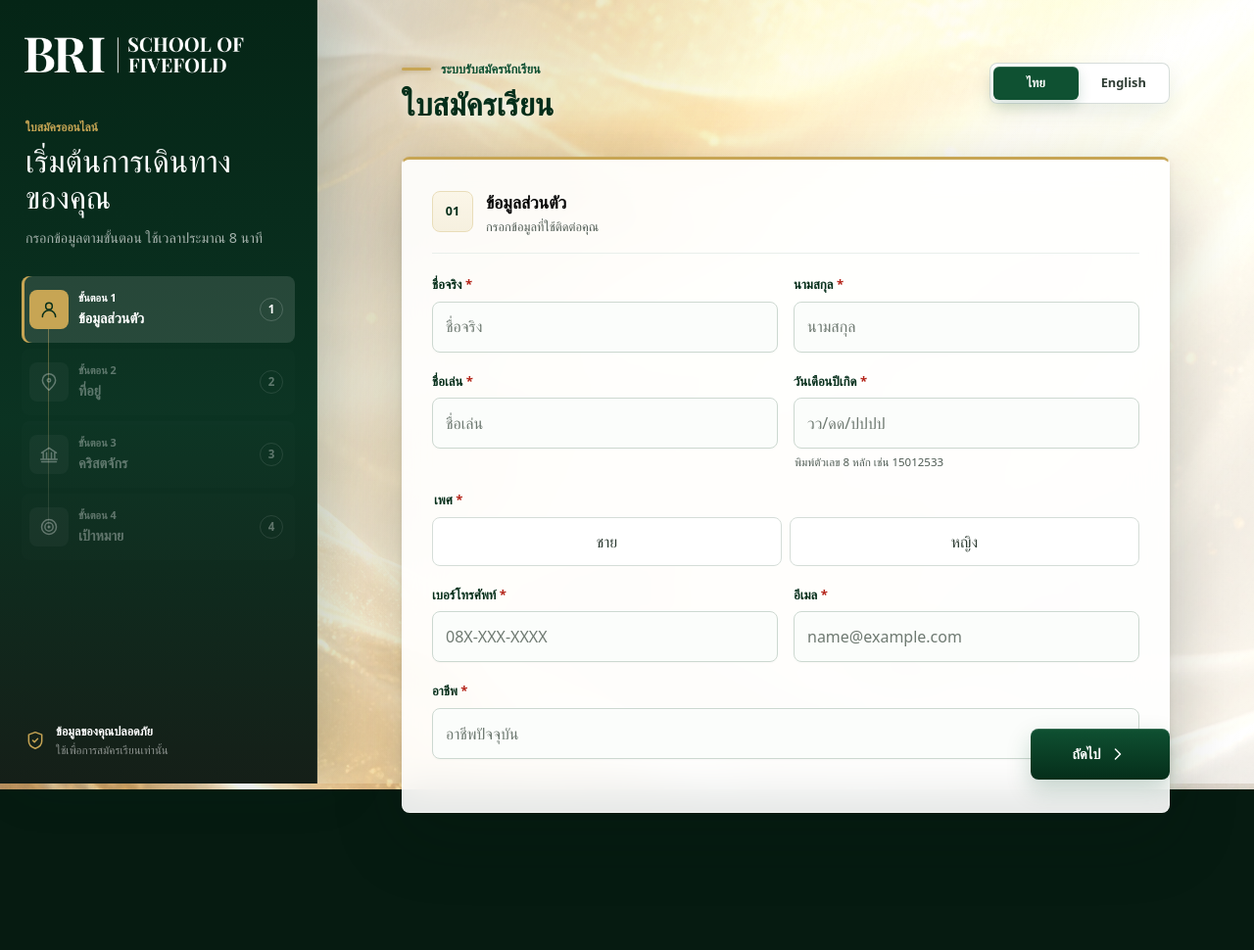
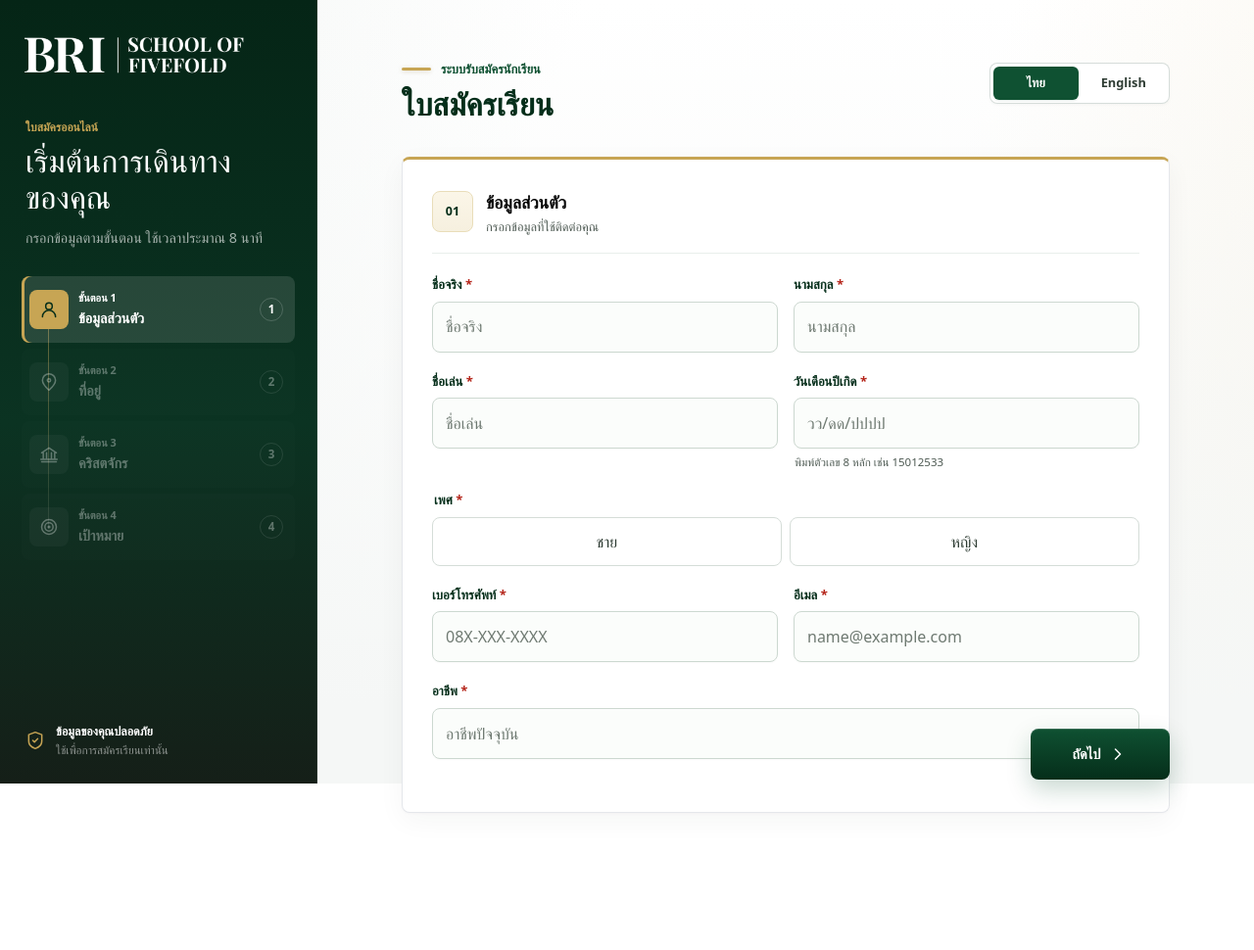
Before and after one commit to Atothegod/BRI, a Django app: page / in a window 1280 px wide. Shown: the whole page at 98% size. Run offline with Django 5.2, Linux system fonts and the light colour scheme; some web fonts are replaced.

Commit message:
Refactor CSS styles for registration and admin templates: update background colors, shadows, and clean up unused styles; fix country selection logic in JS; update CSS versioning in multiple HTML files.

```diff
--- a/backend/school/static/school/css/registration.css
+++ b/backend/school/static/school/css/registration.css
@@ -16,9 +16,8 @@
     --color-border-soft: #f3f4f6;
     --color-danger: #b42318;
     --color-danger-soft: #fff4f2;
-    --app-background-image: url("../images/app-background.jpg?v=20260828-gold-silk-sharp-1");
-    --shadow-card: 0 1px 2px rgba(5, 46, 26, 0.04), 0 12px 34px rgba(5, 46, 26, 0.08), 0 28px 70px rgba(5, 46, 26, 0.04);
-    --shadow-float: 0 -1px 0 rgba(5, 46, 26, 0.06), 0 -14px 38px rgba(5, 46, 26, 0.1);
+    --shadow-card: 0 1px 3px rgba(24, 35, 30, 0.03), 0 8px 28px rgba(24, 35, 30, 0.045);
+    --shadow-float: 0 -1px 0 rgba(24, 35, 30, 0.08), 0 -4px 16px rgba(24, 35, 30, 0.035);
     --radius-card: 8px;
     --tap-size: 48px;
     --sidebar-width: 304px;
@@ -106,7 +105,7 @@ svg {
     min-height: 100vh;
     min-height: 100dvh;
     color: var(--color-ink);
-    background: #061b11;
+    background: #ffffff;
     font-family: var(--font-primary);
     isolation: isolate;
     overflow-x: clip;
@@ -116,30 +115,12 @@ svg {
 .success-page::before,
 .dashboard-page::before {
     position: fixed;
-    inset: -6px;
+    inset: 0;
     z-index: -2;
     content: "";
-    background-image: var(--app-background-image);
-    background-position: center;
-    background-size: cover;
-    filter: saturate(1.02) contrast(1.08) brightness(1.02);
-    transform: none;
-}
-
-.registration-app::after,
-.success-page::after,
-.dashboard-page::after {
-    position: fixed;
-    inset: 0;
-    z-index: -1;
-    content: "";
     background:
-        linear-gradient(104deg, rgba(255, 255, 255, 0) 22%, rgba(255, 226, 148, 0.26) 42%, rgba(255, 255, 255, 0.42) 50%, rgba(255, 226, 148, 0.2) 58%, rgba(255, 255, 255, 0) 78%),
-        linear-gradient(120deg, rgba(3, 24, 14, 0.32), rgba(255, 255, 255, 0.08) 48%, rgba(255, 255, 255, 0.5)),
-        rgba(255, 255, 255, 0.12);
-    background-position: 130% 0, 0 0, 0 0;
-    background-size: 240% 100%, auto, auto;
-    animation: goldSilkSheen 16s ease-in-out infinite alternate;
+        linear-gradient(180deg, rgba(255, 255, 255, 0) 0%, #f5f7f6 90%),
+        linear-gradient(110deg, #f2f5f3 0%, #ffffff 38%, #ffffff 66%, #faf6ed 100%);
     pointer-events: none;
 }
 
@@ -156,7 +137,7 @@ svg {
     color: #ffffff;
     background: linear-gradient(180deg, #052516 0%, #0b3322 54%, #151f18 100%);
     border-right: 1px solid rgba(255, 255, 255, 0.08);
-    box-shadow: 20px 0 50px rgba(5, 46, 26, 0.18);
+    box-shadow: none;
     flex-direction: column;
     transform: translate3d(-102%, 0, 0);
     transition: transform 280ms cubic-bezier(0.22, 1, 0.36, 1);
@@ -628,7 +610,7 @@ svg {
     background: rgba(255, 255, 255, 0.96);
     border: 1px solid rgba(5, 46, 26, 0.16);
     border-radius: 8px;
-    box-shadow: 0 10px 22px rgba(5, 46, 26, 0.08), inset 0 1px 0 rgba(255, 255, 255, 0.86);
+    box-shadow: 0 1px 3px rgba(24, 35, 30, 0.04);
     grid-template-columns: repeat(2, minmax(0, 1fr));
     gap: 3px;
 }
@@ -661,11 +643,11 @@ svg {
 .language-option.is-selected {
     color: #ffffff;
     background: var(--color-brand-700);
-    box-shadow: 0 6px 14px rgba(15, 81, 50, 0.18), inset 0 1px 0 rgba(255, 255, 255, 0.16);
+    box-shadow: 0 1px 2px rgba(15, 81, 50, 0.12);
 }
 
 .mobile-progress {
-    position: relative;
+    position: static;
     z-index: 1;
     margin: 0 0 14px;
     padding: 10px 10px 11px;
@@ -835,13 +822,11 @@ svg {
     min-width: 0;
     max-width: 100%;
     padding: 20px 16px 108px;
-    background: rgba(255, 255, 255, 0.9);
-    border: 1px solid rgba(255, 255, 255, 0.52);
+    background: #ffffff;
+    border: 1px solid var(--color-border);
     border-top: 3px solid var(--color-gold);
     border-radius: var(--radius-card);
-    box-shadow: 0 24px 70px rgba(3, 24, 14, 0.22), 0 2px 8px rgba(5, 46, 26, 0.08);
-    -webkit-backdrop-filter: blur(18px);
-    backdrop-filter: blur(18px);
+    box-shadow: var(--shadow-card);
     animation: panelIn 360ms cubic-bezier(0.22, 1, 0.36, 1) both;
 }
 
--- a/backend/school/static/school/js/registration.js
+++ b/backend/school/static/school/js/registration.js
@@ -613,8 +613,7 @@
                 return null;
             }
             return countryData.find((country) => (
-                normalizeSearchText(country.code) === normalizedValue
-                || normalizeSearchText(country.name_en) === normalizedValue
+                normalizeSearchText(country.name_en) === normalizedValue
                 || normalizeSearchText(country.name_th, "th-TH") === normalizedValue
             )) || null;
         };
--- a/backend/school/templates/school/admin_overview_dashboard.html
+++ b/backend/school/templates/school/admin_overview_dashboard.html
@@ -4,7 +4,7 @@
 {% block title %}Admin overview | BRI School of Fivefold{% endblock %}
 
 {% block extra_css %}
-<link rel="stylesheet" href="{% static 'school/css/registration.css' %}?v=20260828-16">
+<link rel="stylesheet" href="{% static 'school/css/registration.css' %}?v=20260910-clean-light-2">
 {% endblock %}
 
 {% block content %}
--- a/backend/school/templates/school/already_registered.html
+++ b/backend/school/templates/school/already_registered.html
@@ -4,7 +4,7 @@
 {% block title %}สมัครเรียนแล้ว | BRI School of Fivefold{% endblock %}
 
 {% block extra_css %}
-<link rel="stylesheet" href="{% static 'school/css/registration.css' %}?v=20260828-16">
+<link rel="stylesheet" href="{% static 'school/css/registration.css' %}?v=20260910-clean-light-2">
 {% endblock %}
 
 {% block content %}
--- a/backend/school/templates/school/announcement_result.html
+++ b/backend/school/templates/school/announcement_result.html
@@ -4,7 +4,7 @@
 {% block title %}ประกาศผลสัมภาษณ์ | BRI School of Fivefold{% endblock %}
 
 {% block extra_css %}
-<link rel="stylesheet" href="{% static 'school/css/registration.css' %}?v=20260828-16">
+<link rel="stylesheet" href="{% static 'school/css/registration.css' %}?v=20260910-clean-light-2">
 {% endblock %}
 
 {% block content %}
--- a/backend/school/templates/school/liff_boot.html
+++ b/backend/school/templates/school/liff_boot.html
@@ -4,7 +4,7 @@
 {% block title %}กำลังเปิดหน้า | BRI School of Fivefold{% endblock %}
 
 {% block extra_css %}
-<link rel="stylesheet" href="{% static 'school/css/registration.css' %}?v=20260828-16">
+<link rel="stylesheet" href="{% static 'school/css/registration.css' %}?v=20260910-clean-light-2">
 {% endblock %}
 
 {% block content %}
--- a/backend/school/templates/school/registration.html
+++ b/backend/school/templates/school/registration.html
@@ -4,7 +4,7 @@
 {% block title %}สมัครเรียน | BRI School of Fivefold{% endblock %}
 
 {% block extra_css %}
-<link rel="stylesheet" href="{% static 'school/css/registration.css' %}?v=20260910-registration-1">
+<link rel="stylesheet" href="{% static 'school/css/registration.css' %}?v=20260910-clean-light-2">
 {% endblock %}
 
 {% block content %}
@@ -425,5 +425,5 @@
 
 {% block extra_js %}
 {% include "school/includes/liff_bridge.html" %}
-<script src="{% static 'school/js/registration.js' %}?v=20260910-registration-1" defer></script>
+<script src="{% static 'school/js/registration.js' %}?v=20260910-countryfix-2" defer></script>
 {% endblock %}
--- a/backend/school/templates/school/registration_success.html
+++ b/backend/school/templates/school/registration_success.html
@@ -4,7 +4,7 @@
 {% block title %}ส่งใบสมัครสำเร็จ | BRI School of Fivefold{% endblock %}
 
 {% block extra_css %}
-<link rel="stylesheet" href="{% static 'school/css/registration.css' %}?v=20260902-1">
+<link rel="stylesheet" href="{% static 'school/css/registration.css' %}?v=20260910-clean-light-2">
 {% endblock %}
 
 {% block content %}
--- a/backend/school/templates/school/student_payment_upload.html
+++ b/backend/school/templates/school/student_payment_upload.html
@@ -4,7 +4,7 @@
 {% block title %}อัปโหลดสลิป | BRI School of Fivefold{% endblock %}
 
 {% block extra_css %}
-<link rel="stylesheet" href="{% static 'school/css/registration.css' %}?v=20260828-16">
+<link rel="stylesheet" href="{% static 'school/css/registration.css' %}?v=20260910-clean-light-2">
 {% endblock %}
 
 {% block content %}
--- a/backend/school/templates/school/teacher_pending_approval.html
+++ b/backend/school/templates/school/teacher_pending_approval.html
@@ -4,7 +4,7 @@
 {% block title %}รออนุมัติผู้สอน | BRI School of Fivefold{% endblock %}
 
 {% block extra_css %}
-<link rel="stylesheet" href="{% static 'school/css/registration.css' %}?v=20260828-16">
+<link rel="stylesheet" href="{% static 'school/css/registration.css' %}?v=20260910-clean-light-2">
 {% endblock %}
 
 {% block content %}
```
Also changed, not shown: other parts of backend/school/static/school/css/registration.css (+15 -16 lines).
